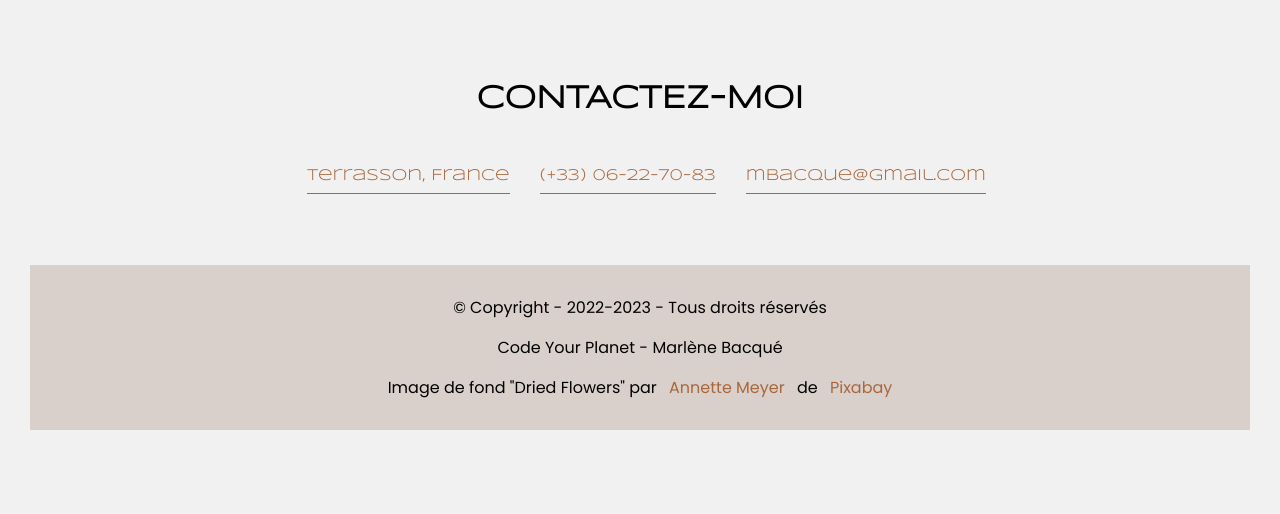
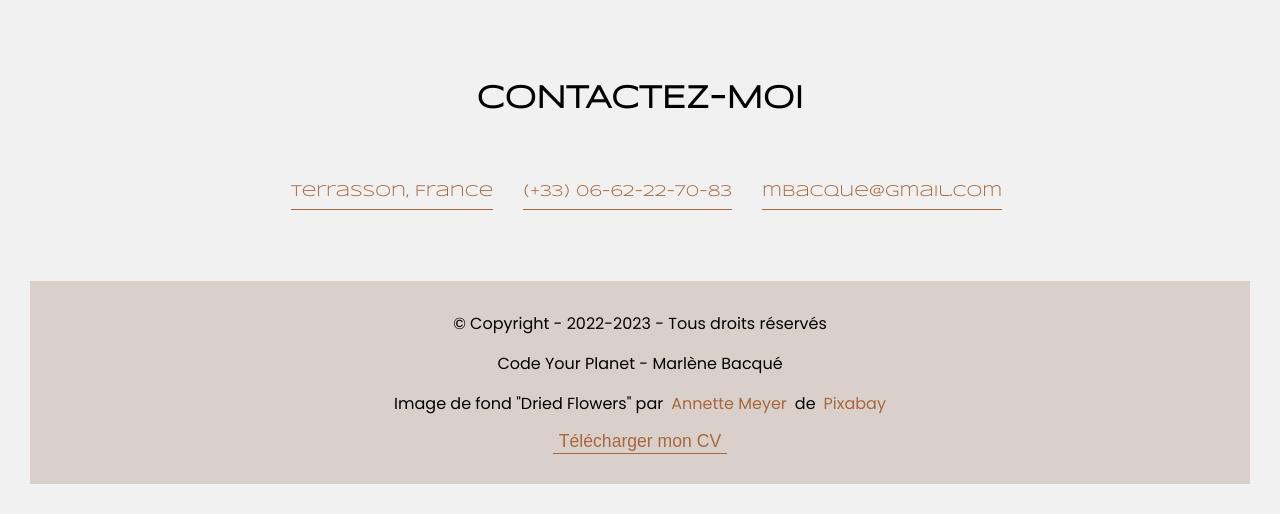
Before and after one commit to CodeYourPlanet/Portfolio, a plain HTML site: page index.html in a window 1280 px wide. Shown: the part 2108-2622 px from the top of the page. Before the commit the page ends 2568 px from the top, so only its background shows below. Drawn offline with nearby package versions, Linux system fonts and the light colour scheme.

Commit message:
Add files via upload

```diff
--- a/index.html
+++ b/index.html
@@ -14,7 +14,7 @@
         <div class="menu">
             <ul>
                 <li><a href="#home">Acceuil</a></li>
-                <li><a href="#about">A propos</a></li>
+                <li><a href="#about">Profil</a></li>
                 <li><a href="#projets">Projets</a></li>
                 <li><a href="#contact">Contact</a></li>
             </ul>
@@ -153,24 +153,20 @@
         <h1 id="titre_contact">Contactez-moi</h1>
         <div class="contact_list">
             <ul>
-                <li><a href="https://www.google.fr/maps/@45.1277113,1.3038481,17.63z" target="_blank">Terrasson, France</a></li>
+                <li class="respdesign"><a href="https://www.google.fr/maps/@45.1277113,1.3038481,17.63z" target="_blank">Terrasson, France</a></li>
 
-                <li><a href="tel:1-212-555-5555" title="Appelez-moi">(+33) 06-22-70-83</a></li>
+                <li class="respdesign"><a href="tel:1-212-555-5555" title="Appelez-moi">(+33) 06-62-22-70-83</a></li>
 
-                <li><a href="mailto:#" target="_blank" title="Ecrivez-moi">mbacque@gmail.com</a></li>
-
+                <li class="respdesign"><a href="mailto:#" target="_blank" title="Ecrivez-moi">mbacque@gmail.com</a></li>
             </ul>
         </div>
     </div>
     <footer>
         <div class="copyright">&copy Copyright - 2022-2023 - Tous droits réservés</div>
         <div class="codeyourplanet">Code Your Planet - Marlène Bacqué</div>
-        <div class="photo_bg">Image de fond "Dried Flowers" par
-            <a href="https://pixabay.com/fr/users/nennieinszweidrei-10084616/?utm_source=link-attribution&amp;utm_medium=referral&amp;utm_campaign=image&amp;utm_content=4706051">
-            &ensp; Annette Meyer &ensp;</a> de &ensp;
-            <a href="https://pixabay.com/fr//?utm_source=link-attribution&amp;utm_medium=referral&amp;utm_campaign=image&amp;utm_content=4706051">
-                Pixabay</a>
+        <div class="photo_bg">Image de fond "Dried Flowers" par&ensp;<a href="https://pixabay.com/fr/users/nennieinszweidrei-10084616/?utm_source=link-attribution&amp;utm_medium=referral&amp;utm_campaign=image&amp;utm_content=4706051">Annette Meyer</a>&ensp;de&ensp;<a href="https://pixabay.com/fr//?utm_source=link-attribution&amp;utm_medium=referral&amp;utm_campaign=image&amp;utm_content=4706051">Pixabay</a>
         </div>
+        <div class="cv"><button><a href="img/CV_Marlene_BACQUE.pdf" target="_blank">Télécharger mon CV</a></button></div>
     </footer>
 </body>
 
--- a/styles.css
+++ b/styles.css
@@ -27,12 +27,13 @@ li {
 }
 
 .menu, .reseaux {
-    padding-right: 5.1%;
+    justify-content: center;
 }
 
 ul {
     display: flex;
     justify-content: center;
+    padding-right: 5.1%;
 }
 
 h1, .info{
@@ -130,13 +131,14 @@ span {
 }
 
 .contact_list {
-    padding-right: 5.1%;
+    display: flex;
+    justify-content: center;
     padding-bottom: 15px;
 }
 
 .contact_list ul li a {
     padding-bottom: 10px;
-    border-bottom: 0.1px solid #a8673c;
+    border-bottom: 1px solid #a8673c;
 }
 
 footer {
@@ -149,6 +151,18 @@ footer {
     justify-content: center;
 }
 
-.codeyourplanet, .photo_bg {
+.codeyourplanet, .photo_bg, button {
     padding-top: 15px;
 }
+
+.cv {
+    display: flex;
+    justify-content: center;
+}
+
+button {
+    border: none;
+    background-color: transparent;
+    font-size: 1.1em;
+    border-bottom: 1px solid #a8673c;
+}
```
Also changed, not shown: img/fall.jpg, 2 other files.
